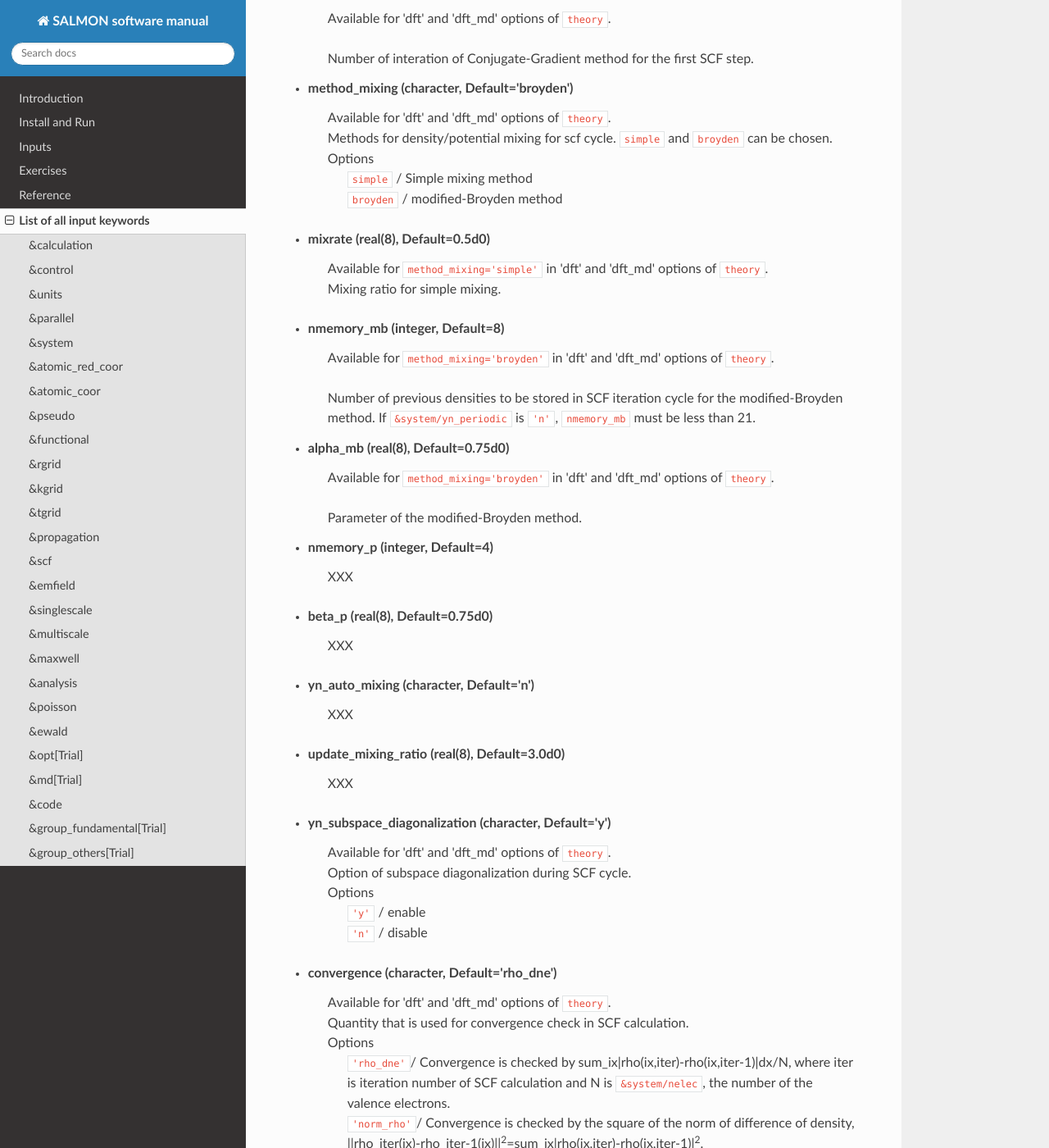
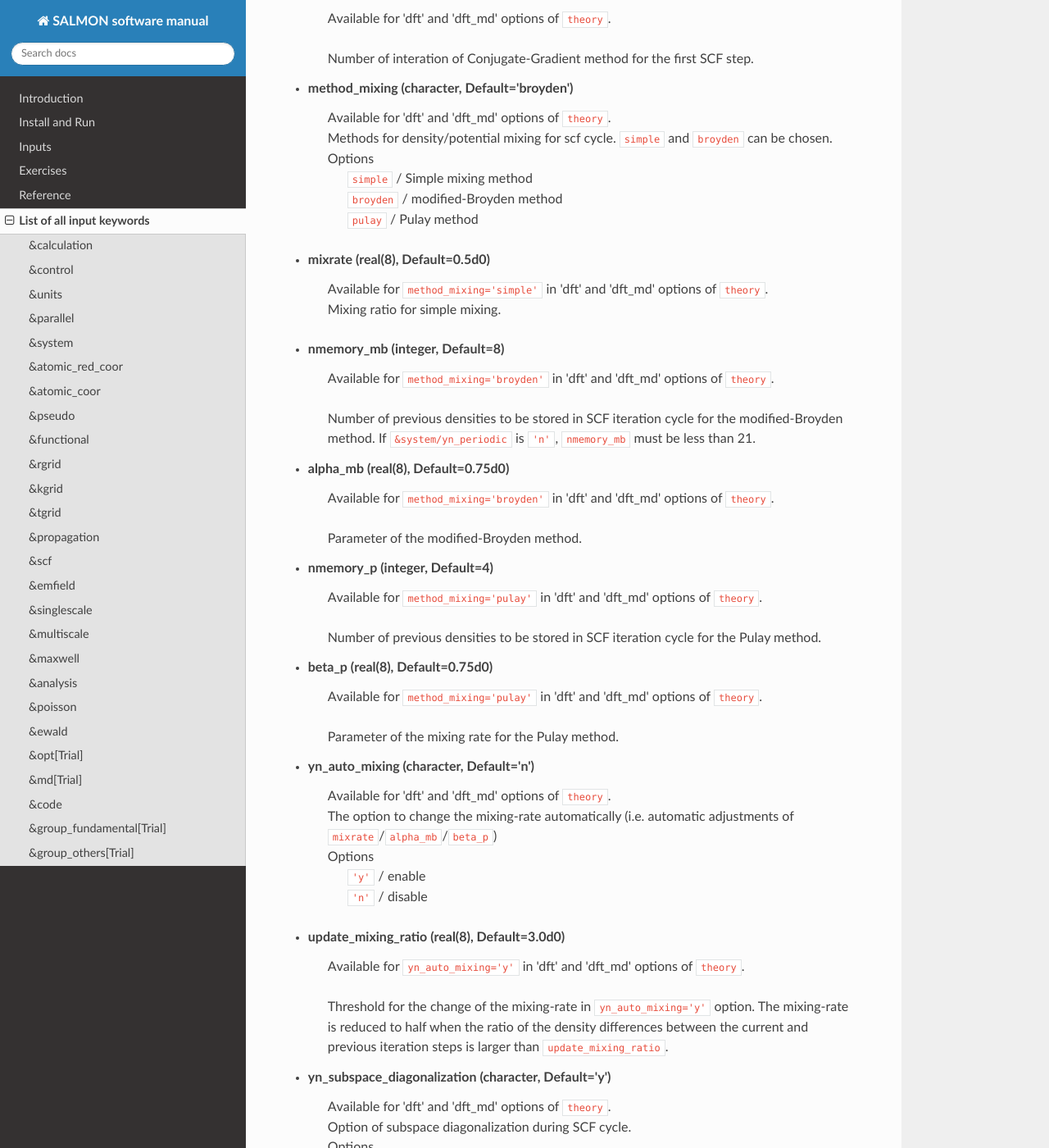
Before and after one commit to SALMON-TDDFT/SALMON-DOCS, a Sphinx documentation site: the page built from source/input_keyword_list.rst, in a window 1280 px wide and 1400 px high, scrolled down 13105 px. Shown: the whole window at 82% size. Built offline with Sphinx 7.4.7 and the Read the Docs theme 2.0.0, drawn with Linux system fonts in a browser that asks for light colours; formulas are drawn with MathJax 3.

Commit message:
Update input_keyword_list.rst

```diff
--- a/source/input_keyword_list.rst
+++ b/source/input_keyword_list.rst
@@ -477,6 +477,7 @@ Input for psudopotentials. Size of array (:) is equal to ``&system/nelem``.
    | Options
    |  ``simple`` / Simple mixing method
    |  ``broyden`` / modified-Broyden method
+   |  ``pulay`` / Pulay method
 
 - **mixrate** (real(8), Default=0.5d0)
    | Available for ``method_mixing='simple'`` in 'dft' and 'dft_md' options of ``theory``.
@@ -492,16 +493,23 @@ Input for psudopotentials. Size of array (:) is equal to ``&system/nelem``.
    Parameter of the modified-Broyden method.
 
 - **nmemory_p** (integer, Default=4)
-   | XXX
+   | Available for ``method_mixing='pulay'`` in 'dft' and 'dft_md' options of ``theory``.
+   Number of previous densities to be stored in SCF iteration cycle for the Pulay method.
 
 - **beta_p** (real(8), Default=0.75d0)
-   | XXX
+   | Available for ``method_mixing='pulay'`` in 'dft' and 'dft_md' options of ``theory``.
+   Parameter of the mixing rate for the Pulay method.
 
 - **yn_auto_mixing** (character, Default='n')
-   | XXX
+   | Available for 'dft' and 'dft_md' options of ``theory``.
+   | The option to change the mixing-rate automatically (i.e. automatic adjustments of ``mixrate``/``alpha_mb``/``beta_p``)
+   | Options
+   |   ``'y'`` / enable
+   |   ``'n'`` / disable
 
 - **update_mixing_ratio** (real(8), Default=3.0d0)
-   | XXX
+   | Available for ``yn_auto_mixing='y'`` in 'dft' and 'dft_md' options of ``theory``.
+   Threshold for the change of the mixing-rate in ``yn_auto_mixing='y'`` option. The mixing-rate is reduced to half when the ratio of the density differences between the current and previous iteration steps is larger than ``update_mixing_ratio``.
 
 - **yn_subspace_diagonalization** (character, Default='y')
    | Available for 'dft' and 'dft_md' options of ``theory``.
```
